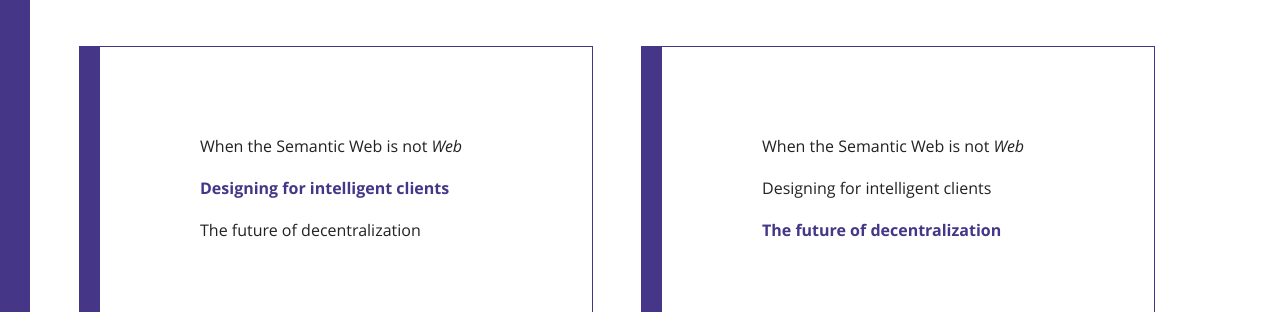
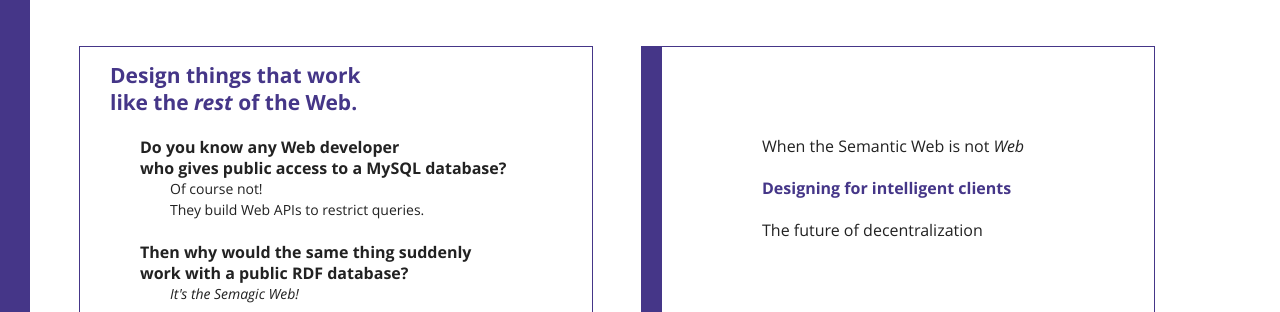
Before and after one commit to RubenVerborgh/SemWeb.Pro-2016, a website: page index.html in a window 1280 px wide. Shown: the part 1599-1911 px from the top of the page. Drawn offline with Linux system fonts and the light colour scheme.

Commit message:
Compare to the rest of the Web.

```diff
--- a/index.html
+++ b/index.html
@@ -98,6 +98,23 @@
     </ul>
   </div>
 
+  <div class="slide" id="rest">
+    <h2>Design things that work<br>like the <em>rest</em> of the Web.</h2>
+    <ul>
+      <li class="next">Do you know any Web developer<br>
+        who gives public access to a MySQL database?
+        <ul class="next">
+          <li>Of course not!</li>
+          <li>They build Web APIs to restrict queries.</li>
+        </ul>
+      </li>
+      <li class="next">Then why would the same thing suddenly<br>
+        work with a public RDF database?
+        <ul><li class="next"><em>It's the Semagic Web!</em></li></ul>
+      </li>
+    </ul>
+  </div>
+
   <div class="toc slide" id="toc-clients">
     <h2>Putting the Web first</h2>
     <ul>
```
